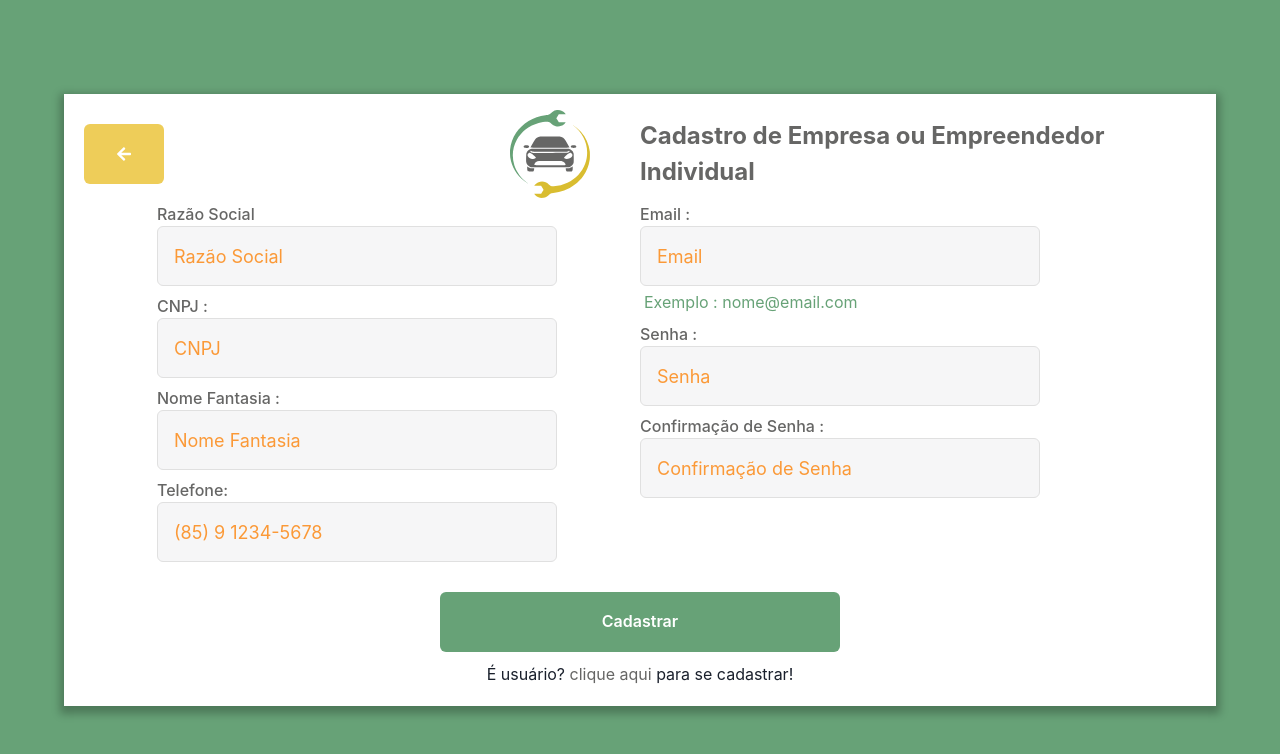
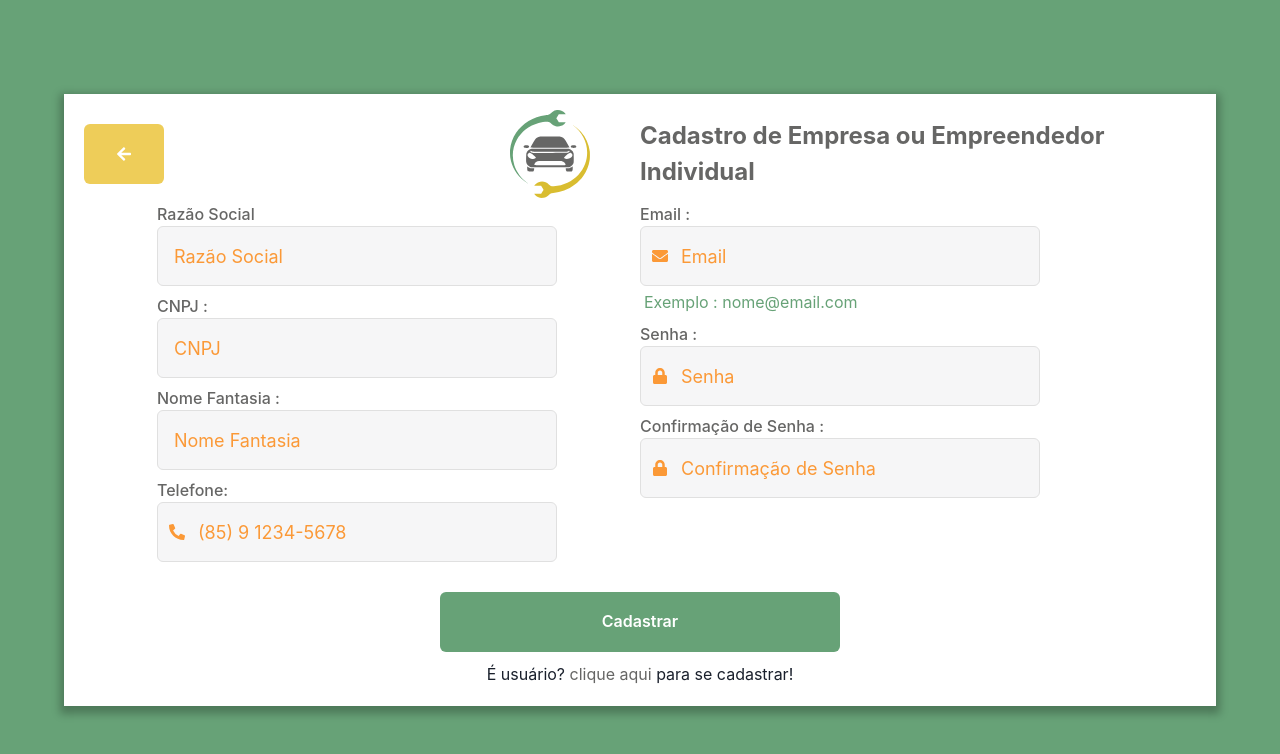
Before and after one commit to cricardolima/capstone-s6, a React (Create React App) app: page /registerCompany in a window 1280 px wide. Shown: the top 754 px of the page. Built offline with nearby package versions, Linux system fonts and the light colour scheme.

Commit message:
feat: icon in input page register Company

```diff
--- a/src/pages/RegisterCompany/index.tsx
+++ b/src/pages/RegisterCompany/index.tsx
@@ -11,6 +11,7 @@ import {
 import { ButtonBack } from "../../components/ButtonBack";
 import { Input } from "../../components/Input";
 import consertaLogo from "../../assets/logo.svg";
+import { FaEnvelope, FaLock,FaPhoneAlt } from "react-icons/fa";
 
 import { Link } from "react-router-dom";
 import {useUserAuth} from "../../providers/UserAuth"
@@ -135,6 +136,7 @@ export const RegisterCompany = () => {
                 type="text"
                 error={errors.phone}
                 {...register("phone")}
+                icon={FaPhoneAlt}
               />
             </Box>
           </Stack>
@@ -164,6 +166,7 @@ export const RegisterCompany = () => {
                 type="email"
                 error={errors.email}
                 {...register("email")}
+                icon={FaEnvelope}
               />
               {!errors.email && (
                 <Text ml="1" mt="1" color="secondary">
@@ -178,6 +181,7 @@ export const RegisterCompany = () => {
                 type="password"
                 error={errors.password}
                 {...register("password")}
+                icon={FaLock}
               />
             </Box>
             <Box w="100%" maxWidth="400px" margin="0 auto">
@@ -187,6 +191,7 @@ export const RegisterCompany = () => {
                 type="password"
                 error={errors.passwordTwo}
                 {...register("passwordTwo")}
+                icon={FaLock}
               />
             </Box>
           </Stack>
```
